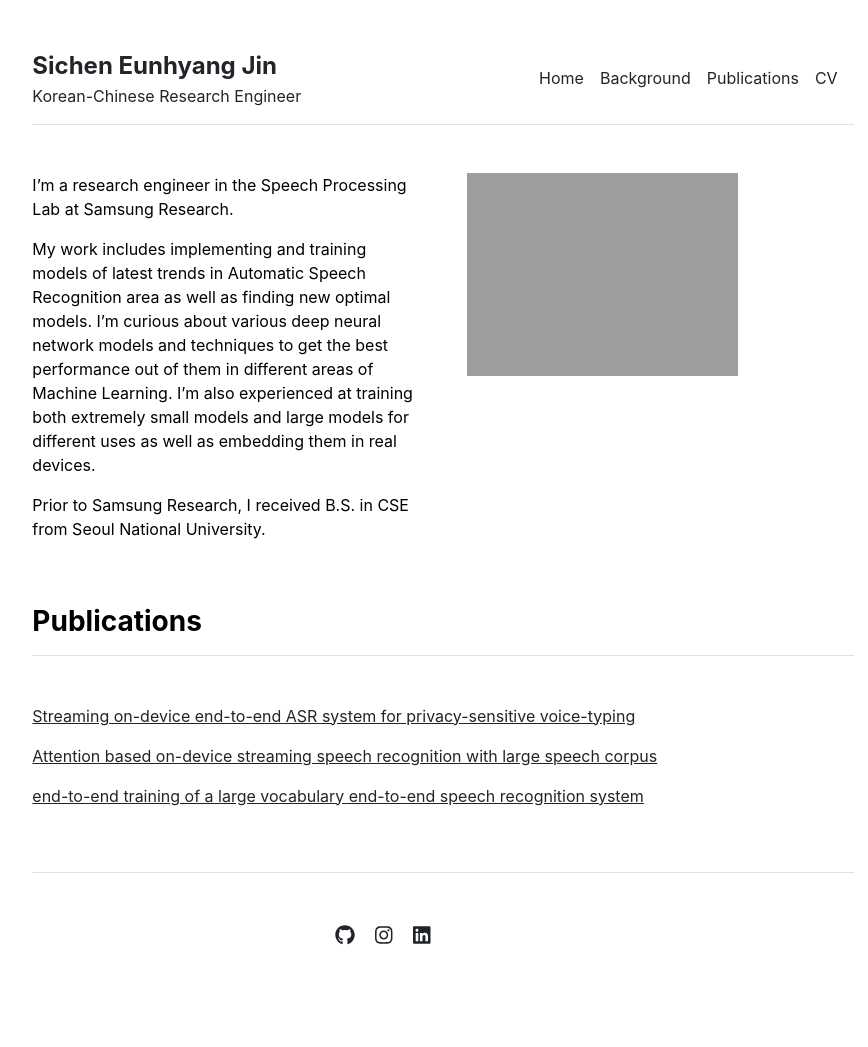
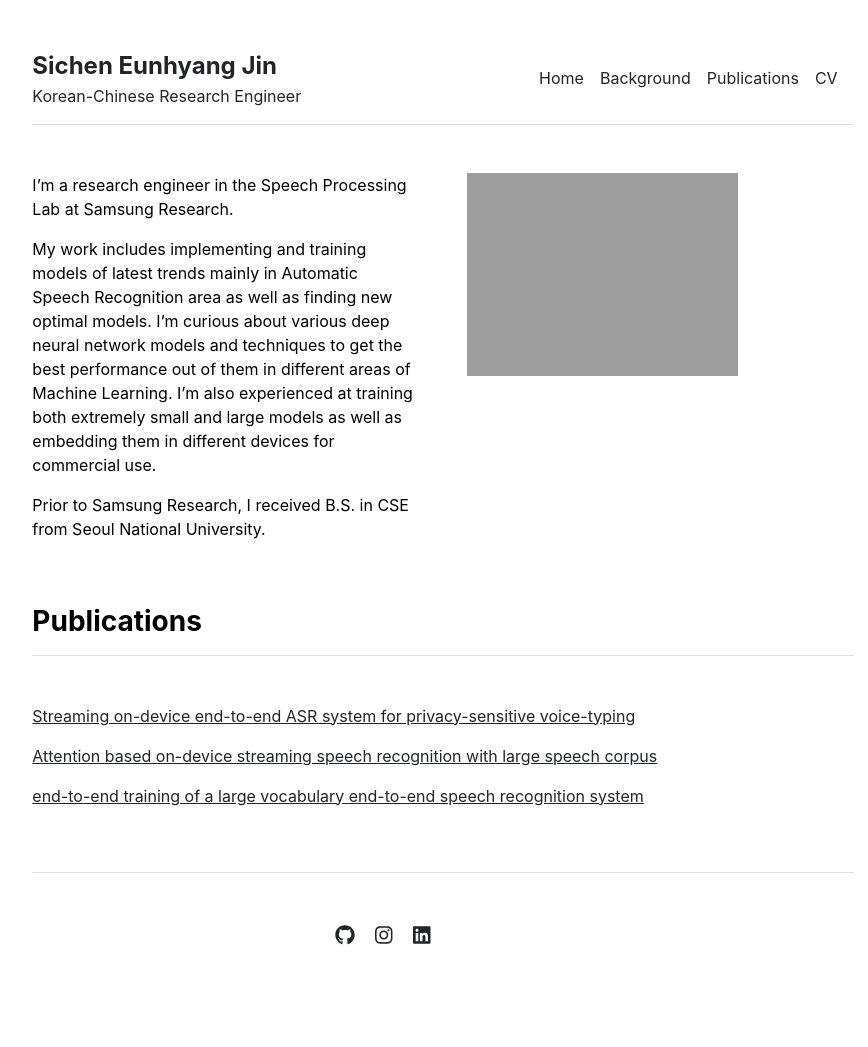
Before and after one commit to chenehk/chenehk.github.io, a Jekyll site: the page built from index.md, in a window 1280 px wide. Shown: the whole page, without its empty margins (197-1065 px from the left). Built offline with Jekyll 4.4.1, drawn with Linux system fonts in a browser that asks for light colours.

Commit message:
Update index.md

```diff
--- a/index.md
+++ b/index.md
@@ -4,6 +4,6 @@ title: Home
 ---
 I'm a research engineer in the Speech Processing Lab at Samsung Research.
 
-My work includes implementing and training models of latest trends in Automatic Speech Recognition area as well as finding new optimal models. I'm curious about various deep neural network models and techniques to get the best performance out of them in different areas of Machine Learning. I'm also experienced at training both extremely small models and large models for different uses as well as embedding them in real devices.
+My work includes implementing and training models of latest trends mainly in Automatic Speech Recognition area as well as finding new optimal models. I'm curious about various deep neural network models and techniques to get the best performance out of them in different areas of Machine Learning. I'm also experienced at training both extremely small and large models as well as embedding them in different devices for commercial use.
 
 Prior to Samsung Research, I received B.S. in CSE from Seoul National University.
```
